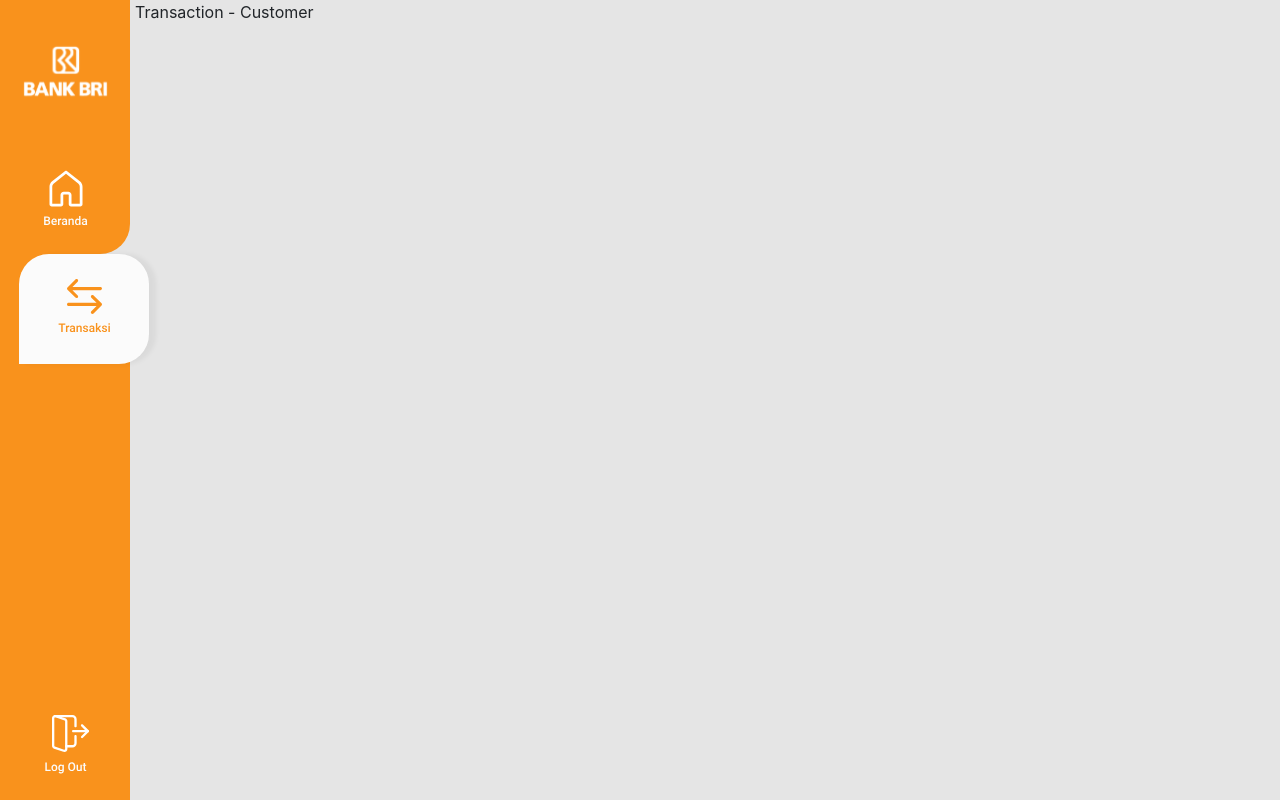
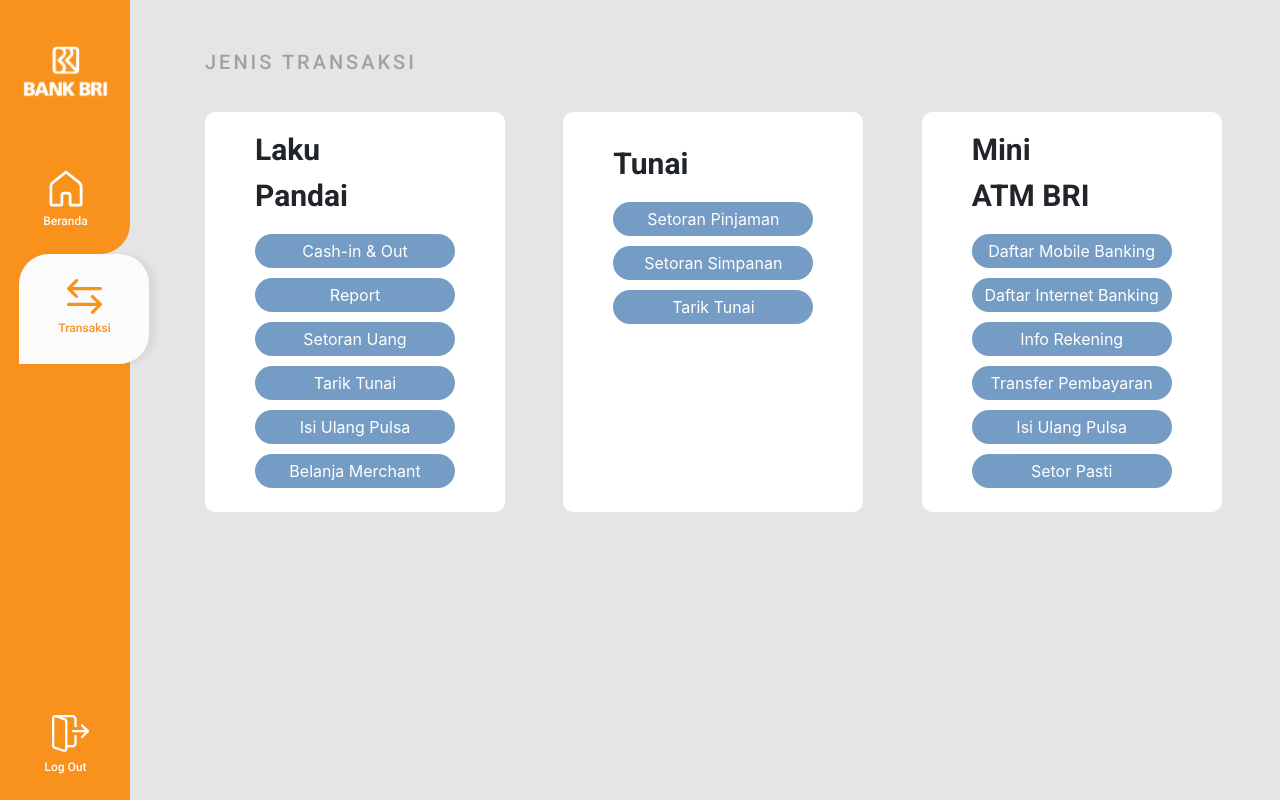
Before and after one commit to moronkids/frontend-assestment, a React (Create React App) app: page / in a window 1280 px wide. Both pictures are taken after a click on the element 65 px from the left and 309 px from the top of the page. Built offline with nearby package versions, Linux system fonts and the light colour scheme.

Commit message:
fix: membuat halaman jenis transaksi

```diff
--- a/src/assets/scss/bootstrap.scss
+++ b/src/assets/scss/bootstrap.scss
@@ -47,5 +47,12 @@
 
 //import custom styling
 @import "../../components/layouts/layouts.scss";
+
+// semua scss tampilan menu nav home
 @import "../scss/home/home";
 @import "../scss/home/home-detail";
+
+// semua scss tampilan menu transaksi
+@import "../scss/transactions/choose-transaction";
+@import "../scss/transactions/form-transaction";
+@import "../scss/transactions/table-agent-transaction";
--- /dev/null
+++ b/src/assets/scss/transactions/_choose-transaction.scss
@@ -0,0 +1,71 @@
+
+/**
+    ini adalah scss untuk tampilan jenis transaksi
+    (3 Kolom layanan transaksi dari BRILink)
+*/
+
+.transaksi-pilih-content{
+
+    padding-top: 50px;
+    padding-bottom: 30px;
+    padding-left: 70px;
+    padding-right: 30px;
+
+    h2{
+        font-size: 20px;
+        font-family: 'Roboto', sans-serif;
+        color: #A0A1A3;
+        letter-spacing: 3px;
+    }
+
+    .baris-card-opsi{
+
+        padding-top: 30px;
+
+        .card-konten {
+            width: 300px;
+            height: 400px;
+            padding: 15px;
+            background-color: #fff;
+            border-radius: 10px;
+            display: flex;
+            align-items: center;
+            justify-content: center;
+
+            .judul{
+                .judul-atas{
+                    font-family: 'Roboto', sans-serif;
+                    font-size: 30px;
+                    font-weight: bold;
+                }
+
+                .tunai{
+                    margin-top: -150px;
+                }
+
+                .judul-bawah{
+                    font-family: 'Roboto', sans-serif;
+                    font-size: 30px;
+                    margin-top: -15px;
+                    font-weight: bold;
+                }
+            }
+
+            button{
+                display: block;
+                border-style: none;
+                background-color: #014A94;
+                opacity: 54%;
+                color: #fff;
+                width: 200px;
+                text-align: center;
+                border-radius: 30px;
+                padding-left: 10px;
+                padding-right: 10px;
+                padding-top: 5px;
+                padding-bottom: 5px;
+                margin-bottom: 10px;
+            }
+        }
+    }
+}
--- a/src/components/customers/index.jsx
+++ b/src/components/customers/index.jsx
@@ -1,6 +1,7 @@
 import { Hooks } from 'providers'
 import React, { useContext, useEffect, useState } from 'react'
 import Home from 'components/customers/home'
+import Transaction from 'components/customers/transaction'
 
 function Customer() {
     const { activeTab, setActiveTab } = useContext(Hooks);
@@ -16,7 +17,8 @@ function Customer() {
                 break;
             case 'transaction':
                 arr.push(
-                    <div>Transaction - Customer</div>
+                    // <div>Transaction - Customer</div>
+                    <Transaction />
                 )
                 break;
             default:
--- /dev/null
+++ b/src/components/customers/transaction/index.jsx
@@ -0,0 +1,10 @@
+import React from 'react'
+import ChooseTransaction from './parts/ChooseTransaction';
+
+function Transaction() {
+    return (
+        <ChooseTransaction />
+    )
+}
+
+export default Transaction;
--- /dev/null
+++ b/src/components/customers/transaction/parts/ChooseTransaction.jsx
@@ -0,0 +1,61 @@
+import React from 'react'
+
+function ChooseTransaction() {
+    return (
+        <div>
+            <section className="transaksi-pilih-container">
+                <div className="transaksi-pilih-content">
+                    <h2>JENIS TRANSAKSI</h2>
+                    <div className="row baris-card-opsi">
+                        <div className="col-lg-4">
+                            <div className="card-konten">
+                                <div className="child-konten">
+                                    <div className="judul">
+                                        <p className="judul-atas">Laku</p>
+                                        <p className="judul-bawah">Pandai</p>
+                                    </div>
+                                    <button>Cash-in & Out</button>
+                                    <button>Report</button>
+                                    <button>Setoran Uang</button>
+                                    <button>Tarik Tunai</button>
+                                    <button>Isi Ulang Pulsa</button>
+                                    <button>Belanja Merchant</button>
+                                </div>
+                            </div>
+                        </div>
+                        <div className="col-lg-4">
+                             <div className="card-konten">
+                                <div className="child-konten">
+                                    <div className="judul">
+                                        <p className="judul-atas tunai">Tunai</p>
+                                    </div>
+                                    <button>Setoran Pinjaman</button>
+                                    <button>Setoran Simpanan</button>
+                                    <button>Tarik Tunai</button>
+                                </div>
+                            </div>
+                        </div>
+                        <div className="col-lg-4">
+                             <div className="card-konten">
+                                <div className="child-konten">
+                                    <div className="judul">
+                                        <p className="judul-atas">Mini</p>
+                                        <p className="judul-bawah">ATM BRI</p>
+                                    </div>
+                                    <button>Daftar Mobile Banking</button>
+                                    <button>Daftar Internet Banking</button>
+                                    <button>Info Rekening</button>
+                                    <button>Transfer Pembayaran</button>
+                                    <button>Isi Ulang Pulsa</button>
+                                    <button>Setor Pasti</button>
+                                </div>
+                            </div>
+                        </div>
+                    </div>
+                </div>
+            </section>
+        </div>
+    )
+}
+
+export default ChooseTransaction;
```
Also changed, not shown: src/components/customers/transaction/parts/index.jsx (deleted, +0 -11 lines), src/assets/scss/transactions/_form-transaction.scss (added), src/assets/scss/transactions/_table-agent-transaction.scss (added), src/components/customers/transaction/parts/FormTransaction.jsx (added), src/components/customers/transaction/parts/TableAgentTransaction.jsx (added).
